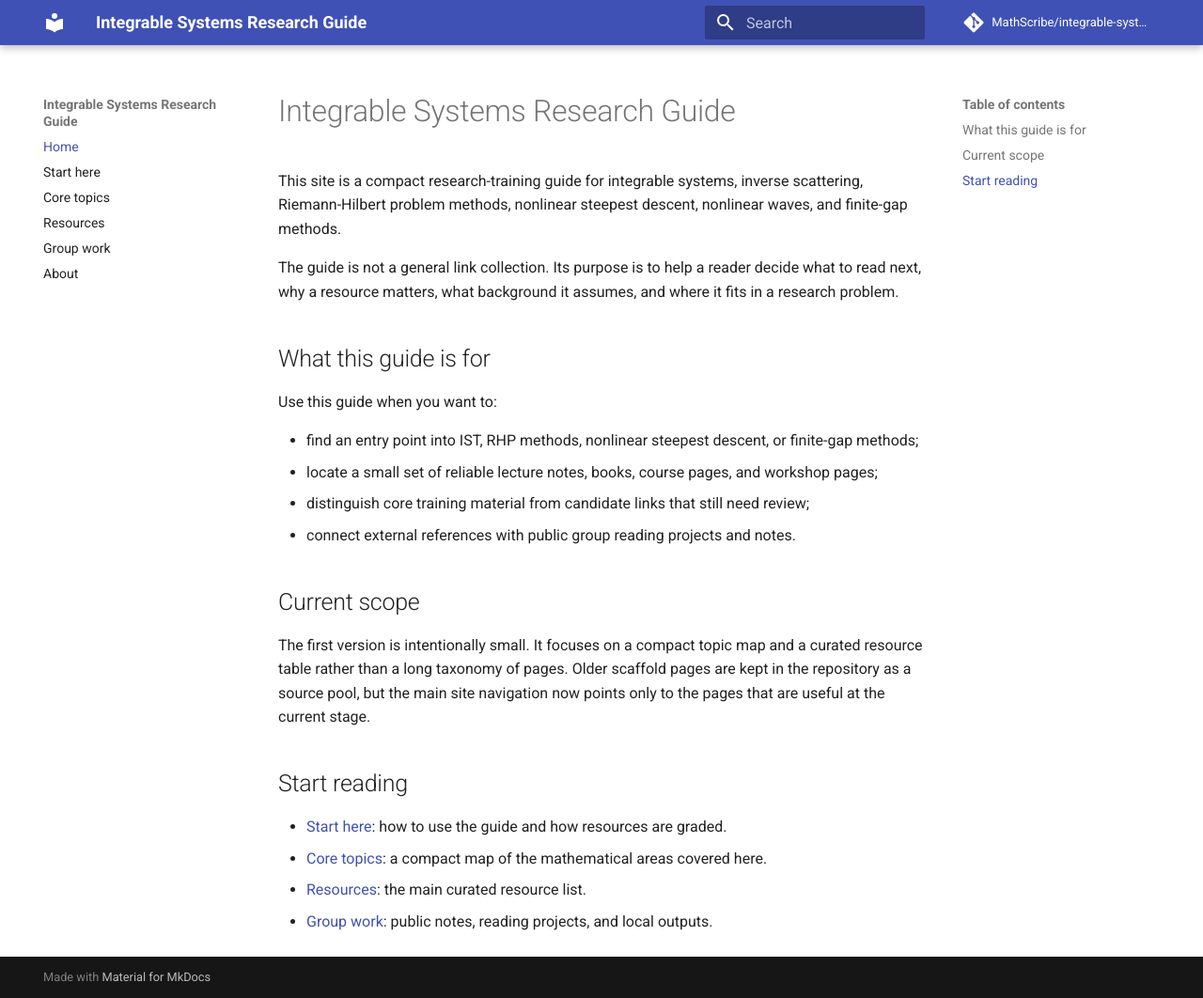
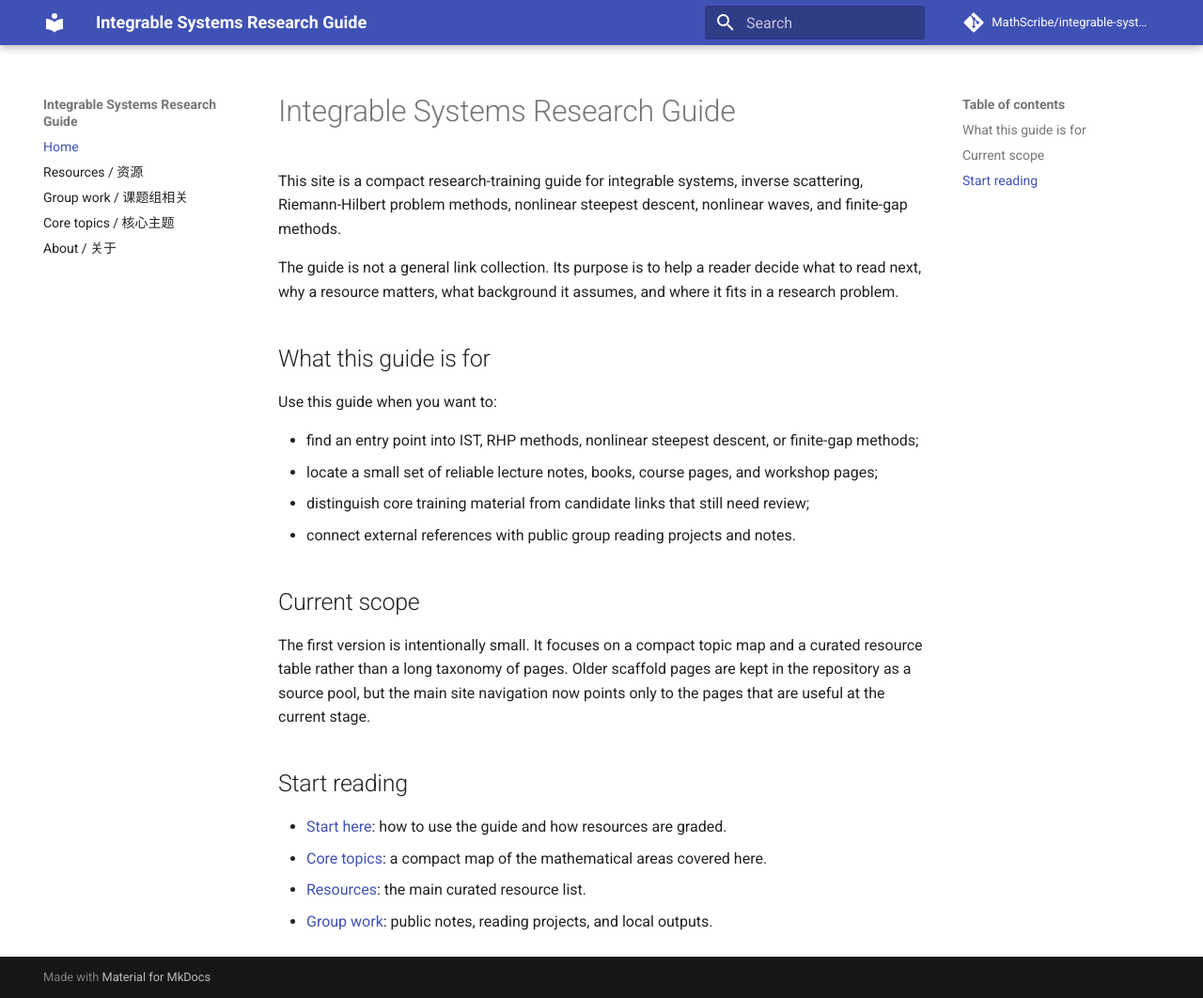
Before and after one commit to MathScribe/integrable-systems-guide, an MkDocs documentation site: the page built from docs/index.md, in a window 1280 px wide and 1062 px high. Shown: the whole window at 94% size. Built offline with MkDocs 1.6.1 and Material for MkDocs 9.7.7, drawn with Linux system fonts in a browser that asks for light colours; comment, search, counter and statistics services are not loaded.

Commit message:
Reduce navigation to five main pages

```diff
--- a/mkdocs.yml
+++ b/mkdocs.yml
@@ -15,11 +15,10 @@ theme:
 
 nav:
   - Home: index.md
-  - Start here: start-here.md
-  - Core topics: topics.md
-  - Resources: resources.md
-  - Group work: group-work.md
-  - About: about.md
+  - Resources / 资源: resources.md
+  - Group work / 课题组相关: group-work.md
+  - Core topics / 核心主题: topics.md
+  - About / 关于: about.md
 
 markdown_extensions:
   - admonition
```
